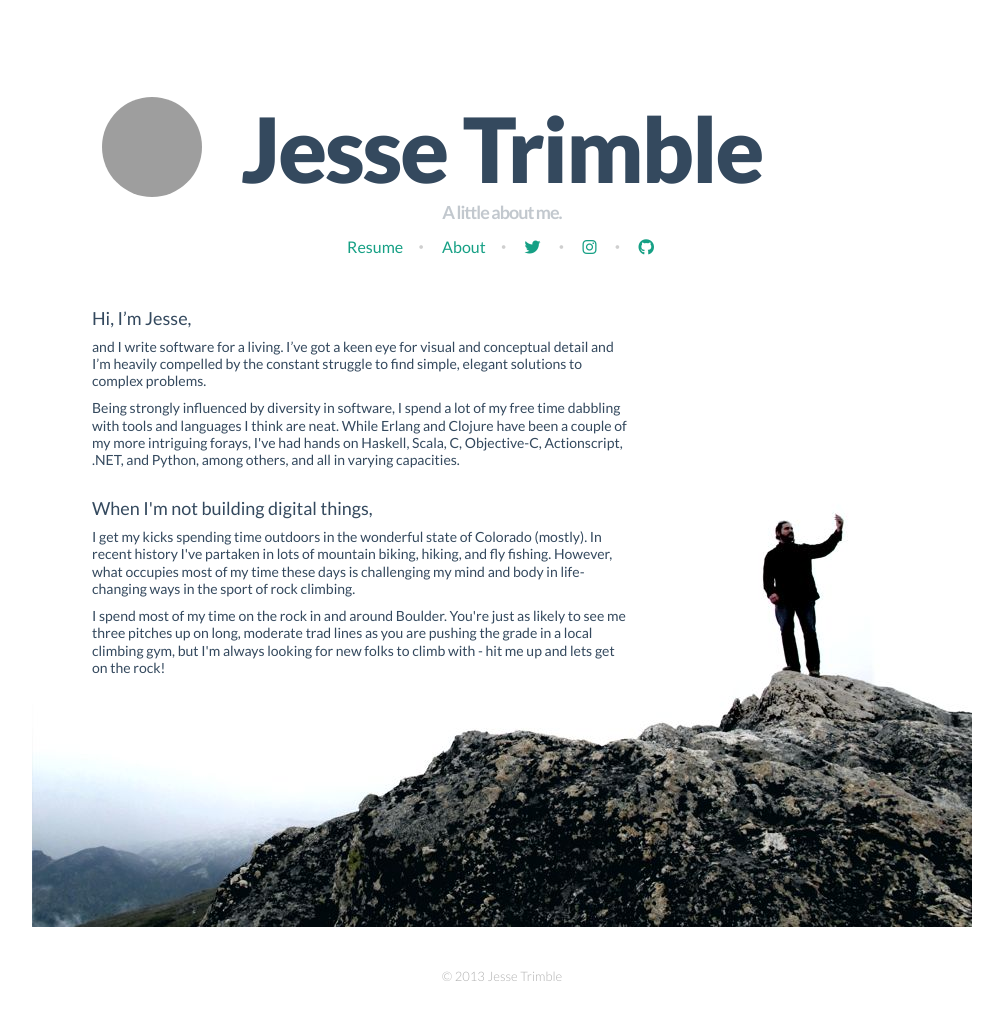
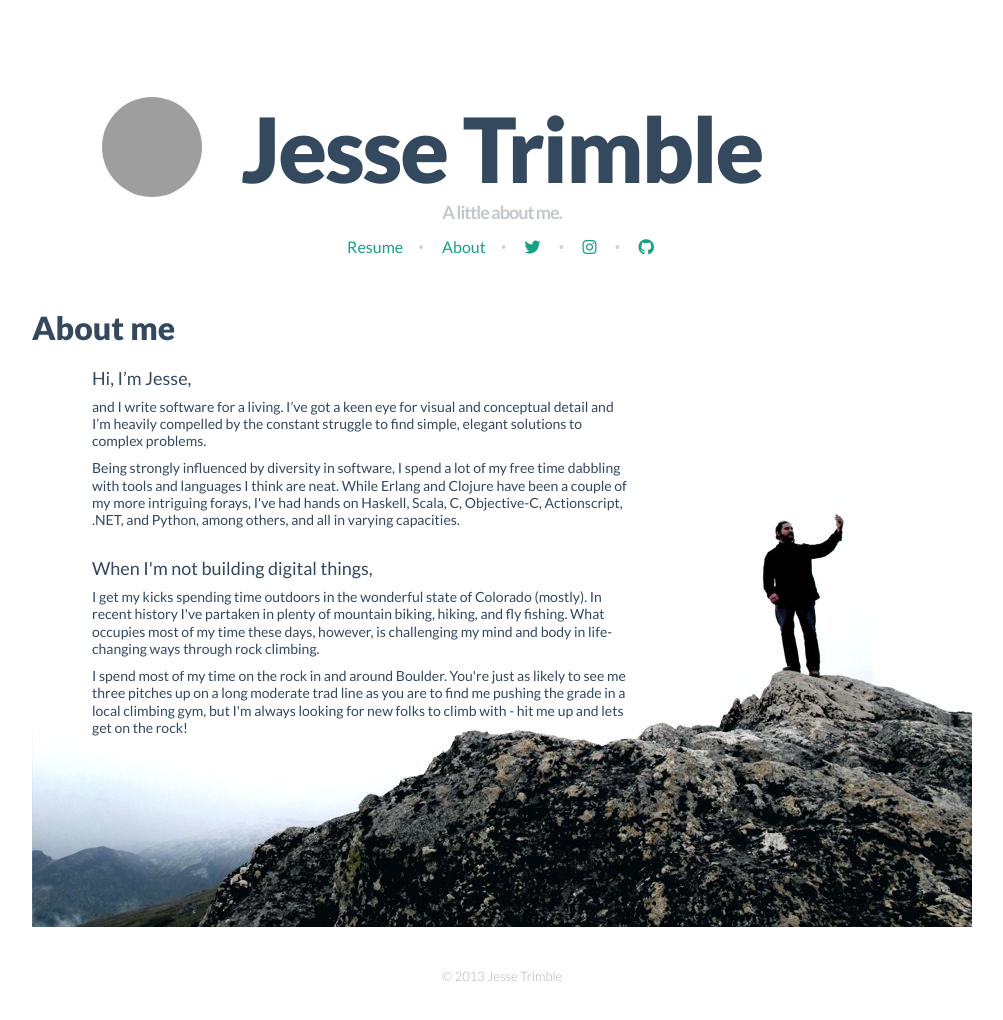
Before and after one commit to jtrim/jtrim.github.io, a Jekyll site: the page built from about/index.html, in a window 1280 px wide, cut to the strip 0-1104 px from the top of the page. Shown: the top 1020 px of the strip, without its empty margins (138-1141 px from the left). Built offline with Jekyll 4.4.1, drawn with Linux system fonts in a browser that asks for light colours; nearby versions of some CDN libraries; library files that are not in the unit come from our copies; Markdown is read by kramdown in place of the engine named in the settings; grey boxes are pictures that could not be loaded.

Commit message:
Update some text, add a heading

```diff
--- a/about/index.html
+++ b/about/index.html
@@ -10,6 +10,7 @@ body_classname: about
 <div class="about-content">
   <img class="about-image" src="/images/JesseRMNP1.jpg" alt="Jesse in Rocky Mountain National Park, August 2013" />
 
+  <h1>About me</h1>
   <h4>Hi, I’m Jesse,</h4>
   <div class="row">
     <p class="span7">
@@ -31,17 +32,16 @@ body_classname: about
   <div class="row">
     <p class="span7">
       I get my kicks spending time outdoors in the wonderful state of Colorado
-      (mostly). In recent history I've partaken in lots of mountain biking,
-      hiking, and fly fishing. However, what occupies most of my time these days
-      is challenging my mind and body in life-changing ways in the sport of rock
-      climbing.
+      (mostly). In recent history I've partaken in plenty of mountain biking,
+      hiking, and fly fishing. What occupies most of my time these days, however,
+      is challenging my mind and body in life-changing ways through rock climbing.
     </p>
 
     <p class="span7">
       I spend most of my time on the rock in and around Boulder. You're just as
-      likely to see me three pitches up on long, moderate trad lines as you are
-      pushing the grade in a local climbing gym, but I'm always looking for new
-      folks to climb with - hit me up and lets get on the rock!
+      likely to see me three pitches up on a long moderate trad line as you are
+      to find me pushing the grade in a local climbing gym, but I'm always looking
+      for new folks to climb with - hit me up and lets get on the rock!
     </p>
   </div>
 
```
